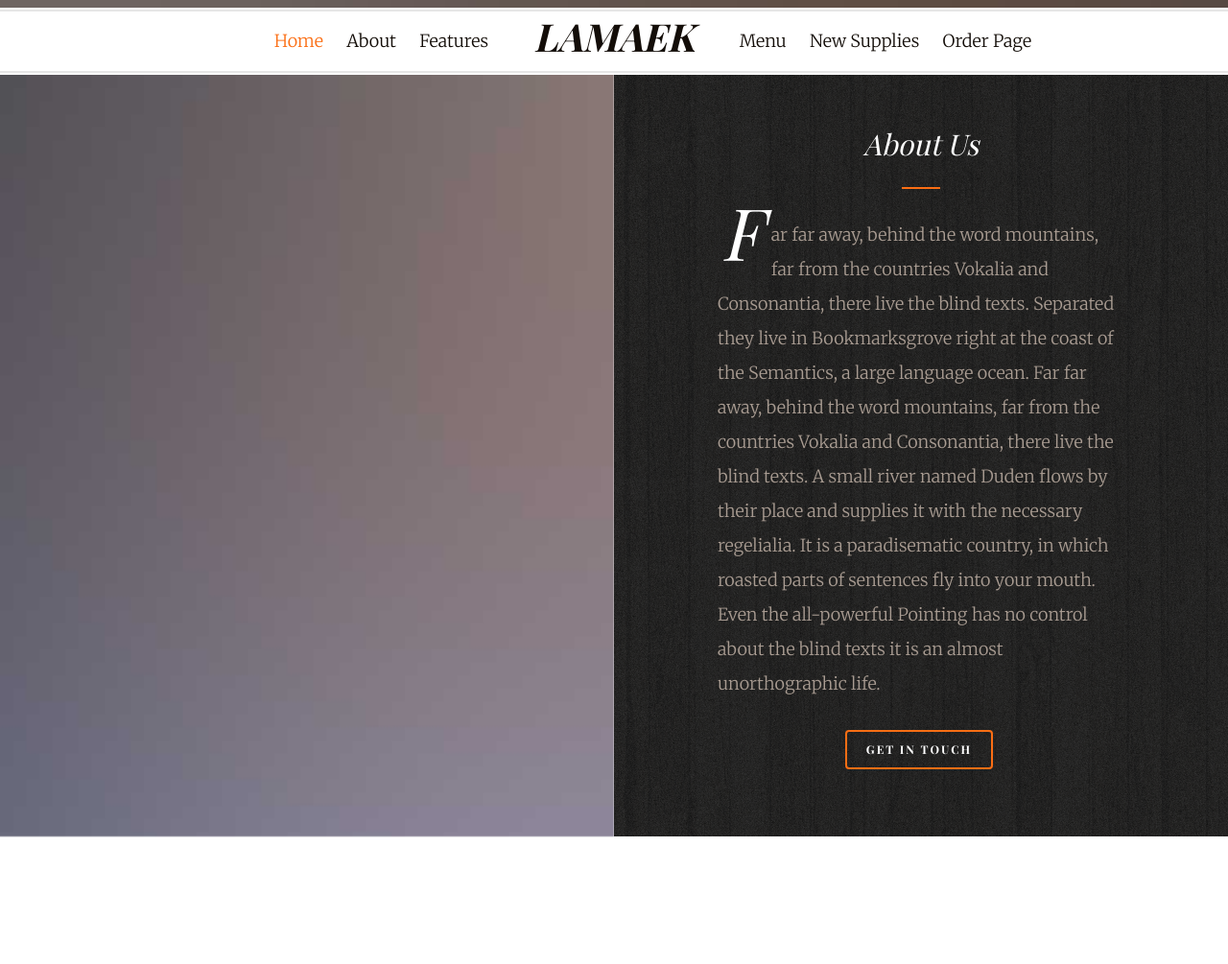
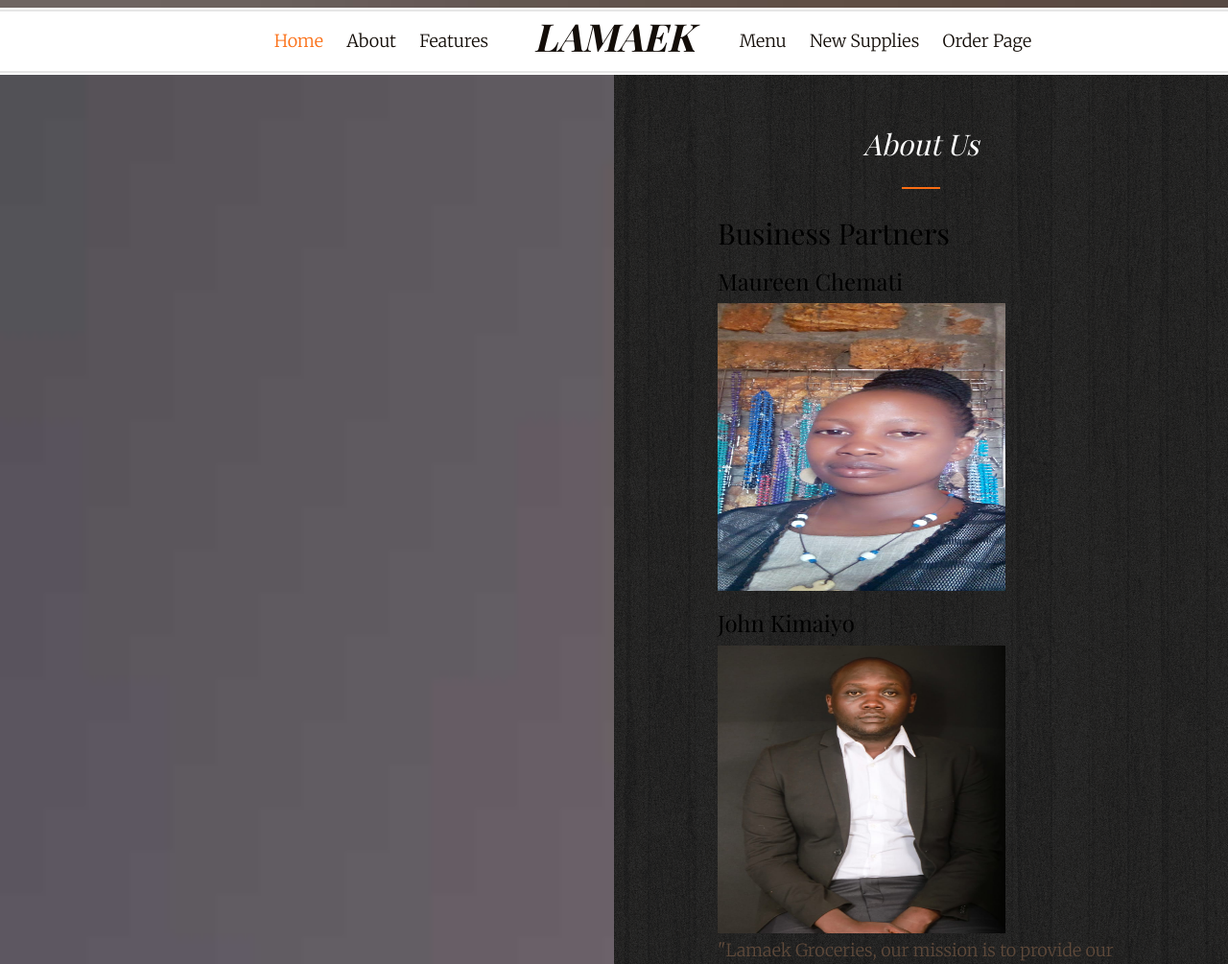
Before and after one commit to JohnKimaiyo/Lamaek-Groceries, a plain HTML site: page index.html in a window 1280 px wide. Shown: the part 792-1797 px from the top of the page at 96% size. Drawn offline with nearby package versions, Linux system fonts and the light colour scheme; files whose address does not match are found by name; a web font is replaced by a local one.

Commit message:
final commit

```diff
--- a/index.html
+++ b/index.html
@@ -129,16 +129,29 @@
         <div class="fh5co-2col fh5co-text">
           <h2 class="heading to-animate">About Us</h2>
           <p class="to-animate">
-            <span class="firstcharacter">F</span>ar far away, behind the word
-            mountains, far from the countries Vokalia and Consonantia, there
-            live the blind texts. Separated they live in Bookmarksgrove right at
-            the coast of the Semantics, a large language ocean. Far far away,
-            behind the word mountains, far from the countries Vokalia and
-            Consonantia, there live the blind texts. A small river named Duden
-            flows by their place and supplies it with the necessary regelialia.
-            It is a paradisematic country, in which roasted parts of sentences
-            fly into your mouth. Even the all-powerful Pointing has no control
-            about the blind texts it is an almost unorthographic life.
+            <h2>Business Partners</h2>
+            <h3>Maureen Chemati</h3>
+            <img src="./images/Maureen Chemati.jpg" height="300px" width="300px">
+            <h3>John Kimaiyo</h3>
+            <img src="/images/John Kimaiyo.jpg"  height="300px" width="300px">
+            <br>
+            <span class="firstcharacter"></span>"Lamaek Groceries, our mission is to provide our community with a trusted, convenient, and diverse shopping experience that not only meets but exceeds their everyday grocery needs. We are committed to fostering a sense of belonging and well-being by offering high-quality products, exceptional service, and a warm, welcoming atmosphere.
+
+            Our Core Values:
+
+            Customer-Centric: We prioritize our customers' satisfaction above all else. We actively listen to their feedback and continuously adapt to their evolving needs and preferences.
+
+            Quality Assurance: We take pride in offering only the finest and freshest produce, meats, and products. Our rigorous quality control measures ensure that every item on our shelves meets the highest standards.
+
+            Variety and Accessibility: We strive to offer an extensive selection of products, from local, organic, and international options to accommodate diverse tastes and dietary preferences. Our stores are designed for accessibility and ease of shopping.
+
+            Sustainability and Responsibility: We are committed to reducing our environmental footprint and promoting sustainable practices throughout our operations. We source locally whenever possible, minimize waste, and actively contribute to the well-being of the communities we serve.
+
+            Community Engagement: We believe in giving back to the communities that support us. Through partnerships, donations, and community initiatives, we aim to make a positive impact on the neighborhoods we call home.
+
+            Employee Well-Being: Our dedicated team members are the heart of our business. We provide a supportive work environment, opportunities for growth, and fair compensation to ensure their well-being and job satisfaction.
+
+            At Lamaaek Groceries, we aspire to be more than just a place to shop for groceries. We aim to be an integral part of our community's daily life, a trusted partner in their culinary adventures, and a source of inspiration for healthier, happier living. Together, we're building a better, more sustainable future, one grocery trip at a time."
           </p>
           <p class="text-center to-animate">
             <a href="#" class="btn btn-primary btn-outline">Get in touch</a>
```
Also changed, not shown: images/John Kimaiyo.jpg (added), images/Maureen Chemati.jpg (added).
